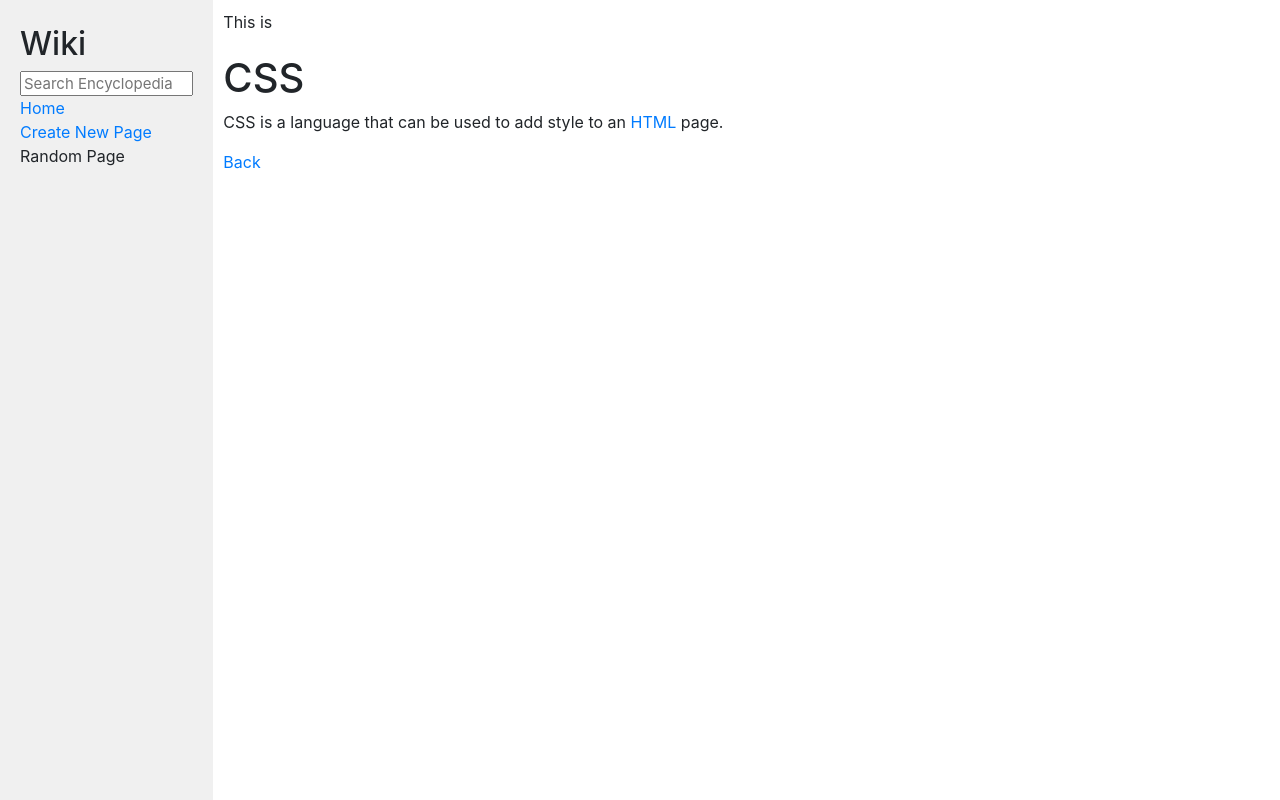
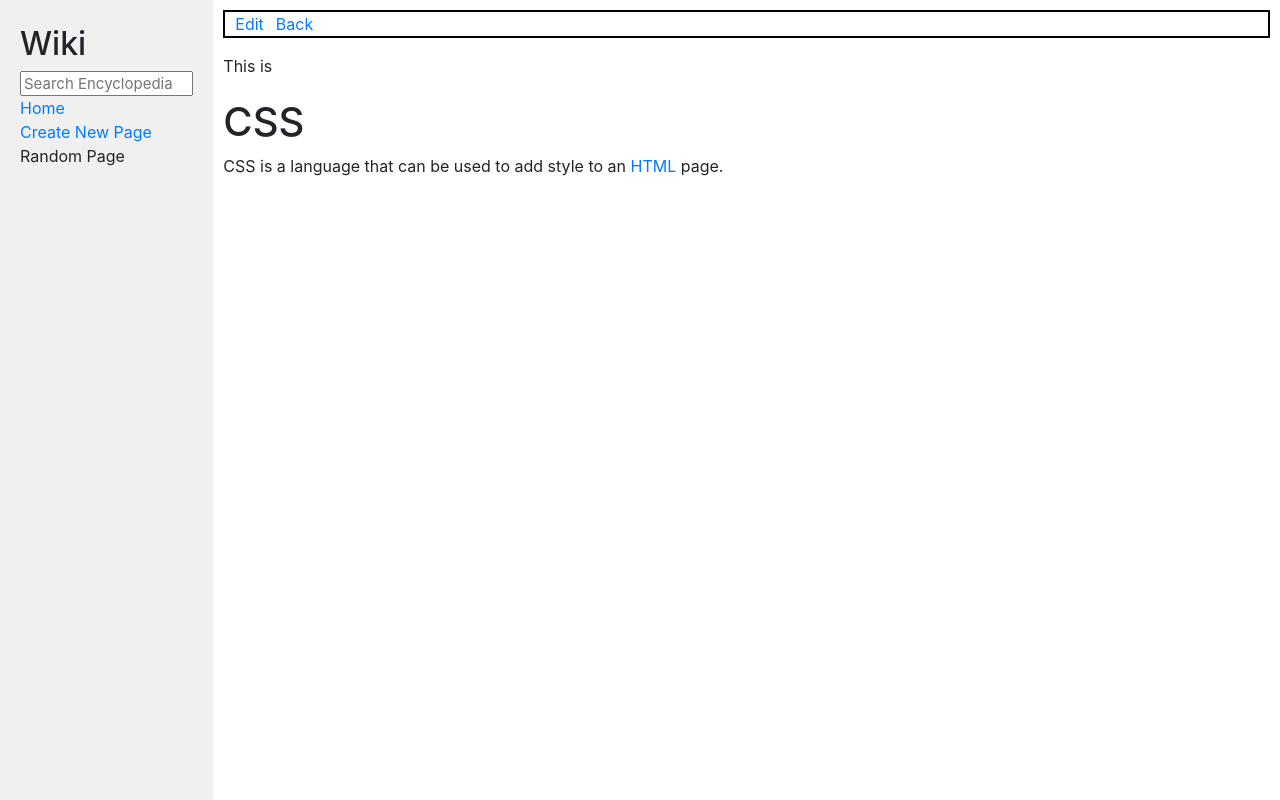
Before and after one commit to samuelsilvadev/CS50-wiki, a Django app: page /wiki/CSS in a window 1280 px wide. Run offline with Django 3.2, Linux system fonts and the light colour scheme; some libraries are stand-ins or nearby versions.

Commit message:
feat: add edit flow

```diff
--- /dev/null
+++ b/encyclopedia/static/encyclopedia/entry.css
@@ -0,0 +1,7 @@
+.entry__header__list {
+    display: flex;
+    gap: 12px;
+    list-style: none;
+    padding-inline: 10px;
+    border: 2px solid black;
+}
--- a/encyclopedia/templates/encyclopedia/entry.html
+++ b/encyclopedia/templates/encyclopedia/entry.html
@@ -6,8 +6,19 @@
 
 {% block body %}
 
+<section>
+    <header>
+        <ul class="entry__header__list">
+            <li>
+                <a href="{% url 'edit' %}?q={{title}}">Edit</a>
+            </li>
+            <li>
+                <a href="{% url 'index' %}">Back</a>
+            </li>
+        </ul>
+    </header>
+</section>
+
 This is {{entry|safe}}
 
-<a href="{% url 'index' %}">Back</a>
-
 {% endblock %}
--- a/encyclopedia/templates/encyclopedia/layout.html
+++ b/encyclopedia/templates/encyclopedia/layout.html
@@ -7,6 +7,7 @@
         <title>{% block title %}{% endblock %}</title>
         <link rel="stylesheet" href="https://stackpath.bootstrapcdn.com/bootstrap/4.4.1/css/bootstrap.min.css" integrity="sha384-Vkoo8x4CGsO3+Hhxv8T/Q5PaXtkKtu6ug5TOeNV6gBiFeWPGFN9MuhOf23Q9Ifjh" crossorigin="anonymous">
         <link href="{% static 'encyclopedia/styles.css' %}" rel="stylesheet">
+        <link href="{% static 'encyclopedia/entry.css' %}" rel="stylesheet">
         <script src="{% static 'encyclopedia/script.js' %}"></script>
     </head>
     <body>
--- a/encyclopedia/urls.py
+++ b/encyclopedia/urls.py
@@ -7,4 +7,5 @@ urlpatterns = [
     path("search", views.search_by_title, name="search_by_title"),
     path("wiki/<str:title>", views.get_by_title, name="get_by_title"),
     path("new", views.new, name="new"),
+    path("edit", views.edit, name="edit"),
 ]
--- a/encyclopedia/views.py
+++ b/encyclopedia/views.py
@@ -55,11 +55,11 @@ def _does_title_already_exists(title):
     return util.get_entry(title) is not None
 
 
-def _create_entry(request):
+def _save_entry(request, skip_duplicated_title_check=False):
     title = request.POST['title']
     content = request.POST['content']
 
-    if (_does_title_already_exists(title)):
+    if not skip_duplicated_title_check and _does_title_already_exists(title):
         return (False, "Title already exists.")
 
     has_title = title != "" and title is not None
@@ -85,7 +85,7 @@ def new(request):
 
     try:
         if request.method == 'POST':
-            was_successful, failed_reason = _create_entry(request)
+            was_successful, failed_reason = _save_entry(request)
 
             if was_successful:
                 return redirect('get_by_title', title)
@@ -103,3 +103,52 @@ def new(request):
             "title": title,
             "content": content
         })
+
+
+def edit(request):
+
+    if request.method == 'POST':
+        return edit_save(request)
+    if request.method == 'GET':
+        return edit_get(request)
+
+
+def edit_get(request):
+    title = request.GET.get('q', '')
+    markdown = util.get_entry(title)
+
+    if markdown is None:
+        return render(request, "encyclopedia/404.html", {
+            "title": title
+        })
+
+    return render(request, "encyclopedia/edit.html", {
+        "content": markdown,
+        "title": title
+    })
+
+
+def edit_save(request):
+    title = request.POST.get('title', '')
+    content = request.POST.get('content', '')
+
+    does_title_exists = util.get_entry(title) is not None
+
+    if not does_title_exists:
+        return render(request, "encyclopedia/edit.html", {
+            "error": "The title you sent does not exists, please do not tamper with the form.",
+            "title": title,
+            "content": content
+        })
+
+    was_successful, failed_reason = _save_entry(
+        request, skip_duplicated_title_check=True)
+
+    if was_successful:
+        return redirect('get_by_title', title)
+    else:
+        return render(request, "encyclopedia/edit.html", {
+            "error": failed_reason or "Failed to save, please try again.",
+            "title": title,
+            "content": content
+        })
```
Also changed, not shown: encyclopedia/templates/encyclopedia/edit.html (added, +47 -0 lines).
